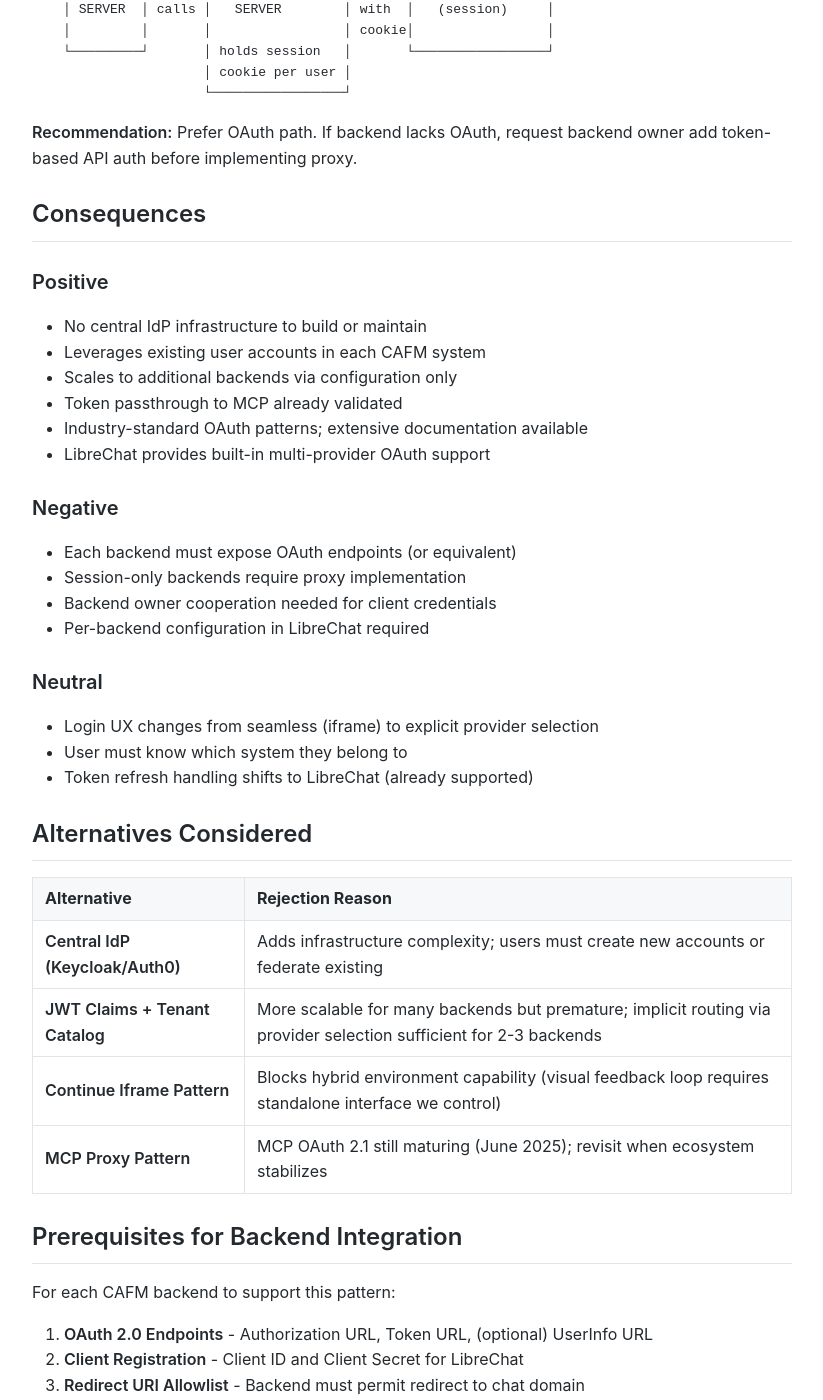
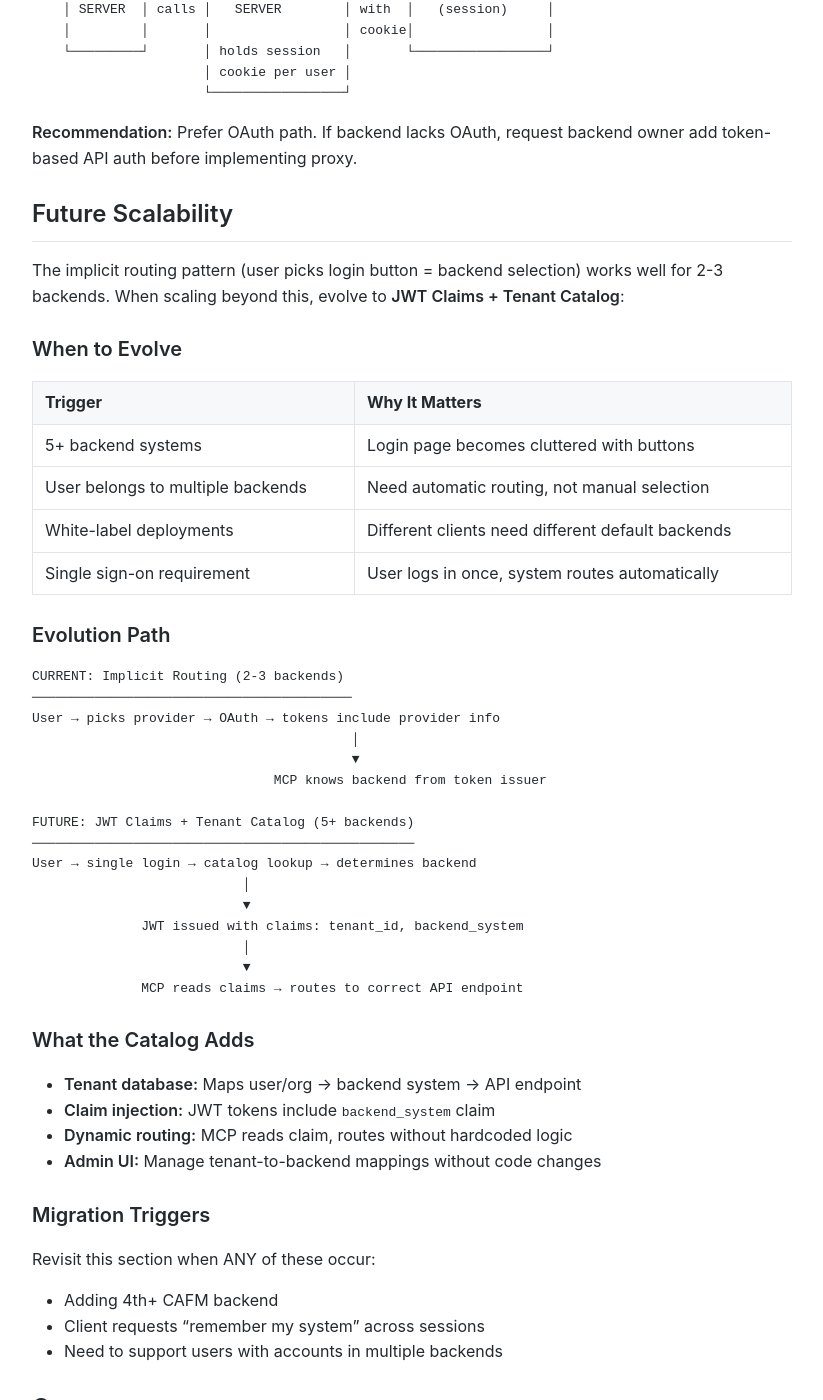
Before and after one commit to MariusWilsch/public-wilsch-ai-pages, a Jekyll site: the page built from project/archibus-fm-assistant/standalone-auth-architecture.md, in a window 1280 px wide and 1400 px high, scrolled down 3209 px. Shown: the whole window, without its empty margins (228-1051 px from the left). Built offline with Jekyll 4.4.1, drawn with Linux system fonts in a browser that asks for light colours; our own code applies the rules of GitHub Pages for plain Markdown files.

Commit message:
Sync from hippocampus 2025-12-16

````diff
--- a/project/archibus-fm-assistant/standalone-auth-architecture.md
+++ b/project/archibus-fm-assistant/standalone-auth-architecture.md
@@ -124,6 +124,54 @@ When a backend supports only session/cookie authentication (no tokens):
 
 **Recommendation:** Prefer OAuth path. If backend lacks OAuth, request backend owner add token-based API auth before implementing proxy.
 
+## Future Scalability
+
+The implicit routing pattern (user picks login button = backend selection) works well for 2-3 backends. When scaling beyond this, evolve to **JWT Claims + Tenant Catalog**:
+
+### When to Evolve
+
+| Trigger | Why It Matters |
+|---------|----------------|
+| 5+ backend systems | Login page becomes cluttered with buttons |
+| User belongs to multiple backends | Need automatic routing, not manual selection |
+| White-label deployments | Different clients need different default backends |
+| Single sign-on requirement | User logs in once, system routes automatically |
+
+### Evolution Path
+
+```
+CURRENT: Implicit Routing (2-3 backends)
+─────────────────────────────────────────
+User → picks provider → OAuth → tokens include provider info
+                                         │
+                                         ▼
+                               MCP knows backend from token issuer
+
+FUTURE: JWT Claims + Tenant Catalog (5+ backends)
+─────────────────────────────────────────────────
+User → single login → catalog lookup → determines backend
+                           │
+                           ▼
+              JWT issued with claims: tenant_id, backend_system
+                           │
+                           ▼
+              MCP reads claims → routes to correct API endpoint
+```
+
+### What the Catalog Adds
+
+- **Tenant database:** Maps user/org → backend system → API endpoint
+- **Claim injection:** JWT tokens include `backend_system` claim
+- **Dynamic routing:** MCP reads claim, routes without hardcoded logic
+- **Admin UI:** Manage tenant-to-backend mappings without code changes
+
+### Migration Triggers
+
+Revisit this section when ANY of these occur:
+- Adding 4th+ CAFM backend
+- Client requests "remember my system" across sessions
+- Need to support users with accounts in multiple backends
+
 ## Consequences
 
 ### Positive
````
